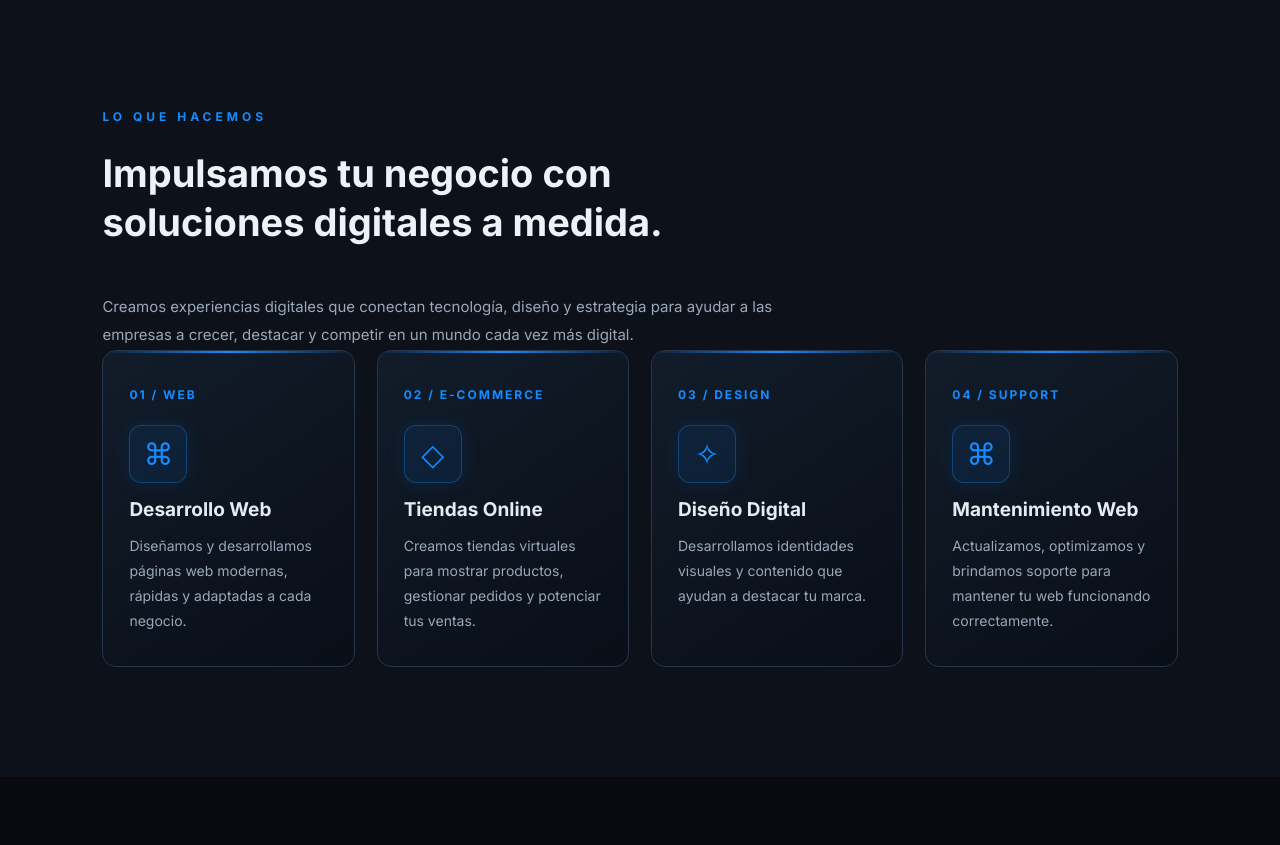
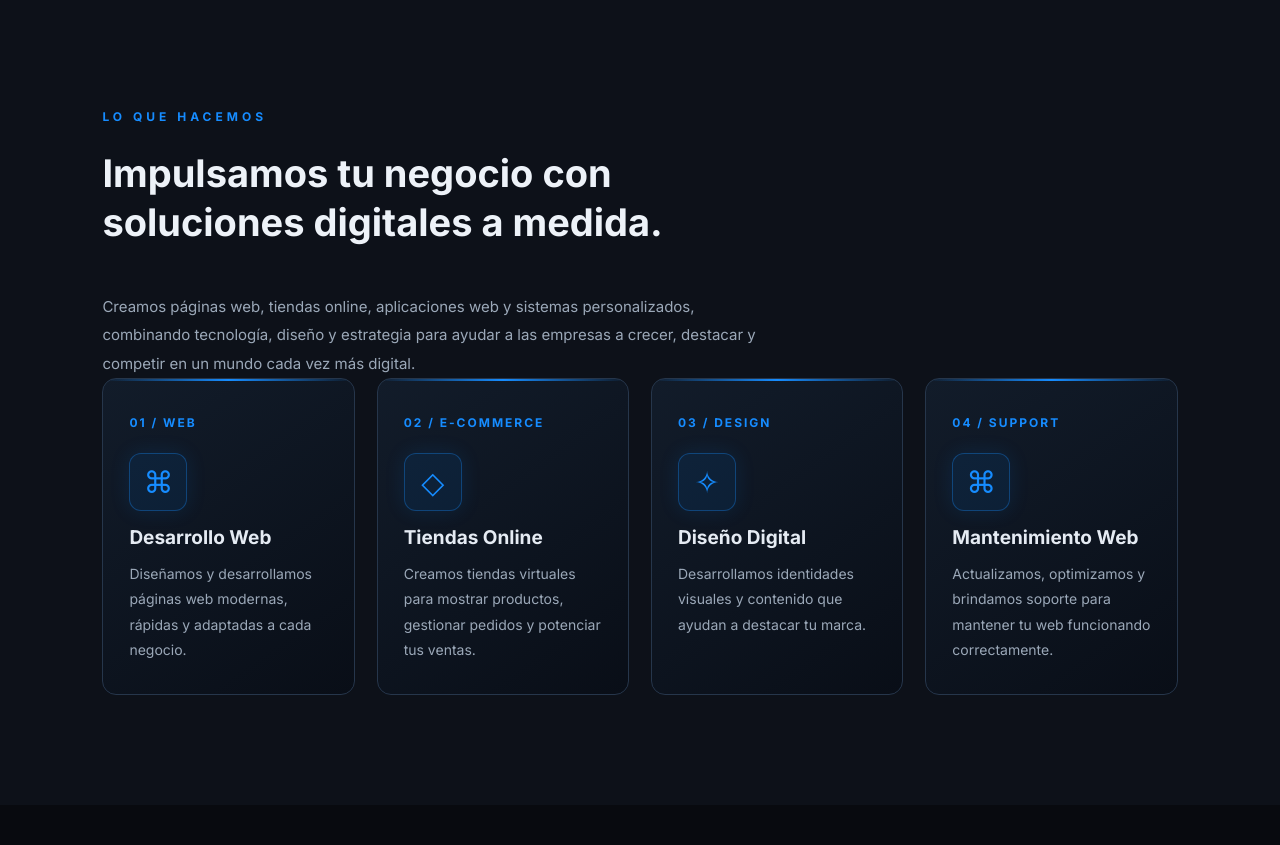
Before and after one commit to jonathanalexanderlopezsaavedra-arch/ZIRAZ-DIGITAL, a Flask app: page / in a window 1280 px wide. Shown: the part 711-1556 px from the top of the page. Run offline with Flask 3, Linux system fonts and the light colour scheme.

Commit message:
Incluir aplicaciones web en servicios

```diff
--- a/templates/index.html
+++ b/templates/index.html
@@ -98,8 +98,9 @@
             </h2>
 
             <p class="portfolio-description">
-                Creamos experiencias digitales que conectan tecnología, diseño y estrategia
-                para ayudar a las empresas a crecer, destacar y competir en un mundo cada vez más digital.
+                Creamos páginas web, tiendas online, aplicaciones web y sistemas personalizados,
+                combinando tecnología, diseño y estrategia para ayudar a las empresas a crecer,
+                destacar y competir en un mundo cada vez más digital.
             </p>
 
             <div class="service-grid">
```
